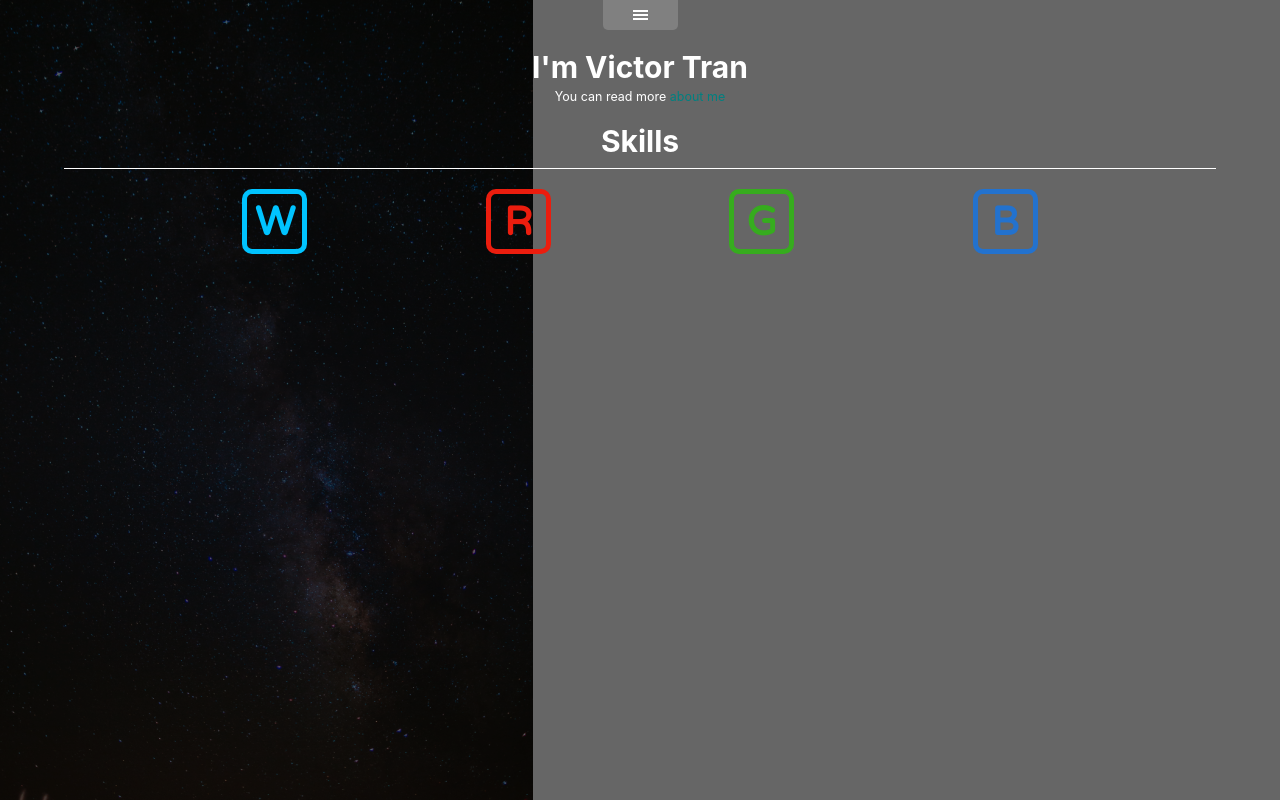
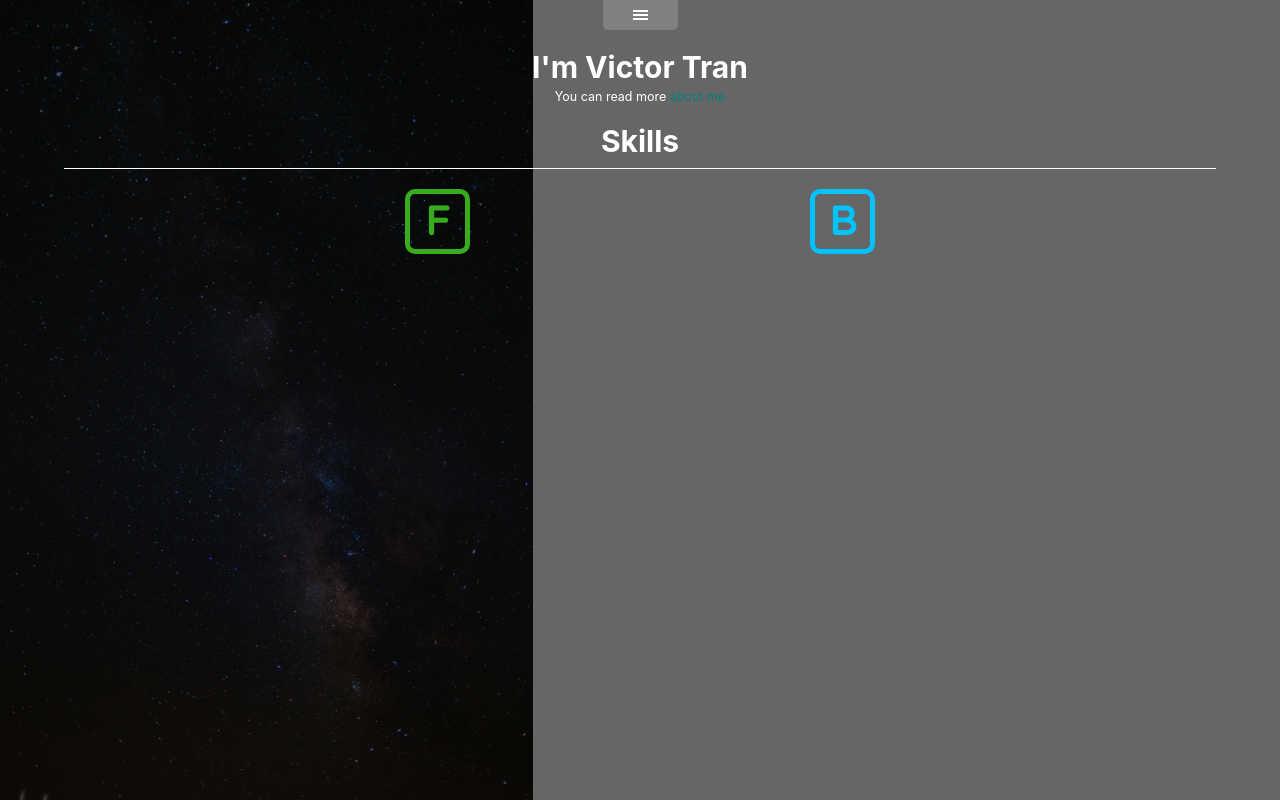
Before and after one commit to iVictoris/portfolio-react, a React (Create React App) app: page / in a window 1280 px wide. Built offline with nearby package versions, Linux system fonts and the light colour scheme.

Commit message:
removed extra skills buttons for now

```diff
--- a/src/components/pages/Home.jsx
+++ b/src/components/pages/Home.jsx
@@ -20,10 +20,8 @@ const Home = ({ className = "" }) => {
 
                 <section className="resume skills">
                     <h3 className="resume skills title">Skills</h3>
-                    <SkillButton color="teal" text="W" />
-                    <SkillButton color="red" text="R" />
-                    <SkillButton color="green" text="G" />
-                    <SkillButton color="blue" text="B" />
+                    <SkillButton color="green" text="F" />
+                    <SkillButton color="teal" text="B" />
                 </section>
             </div>
         </Page>
```
